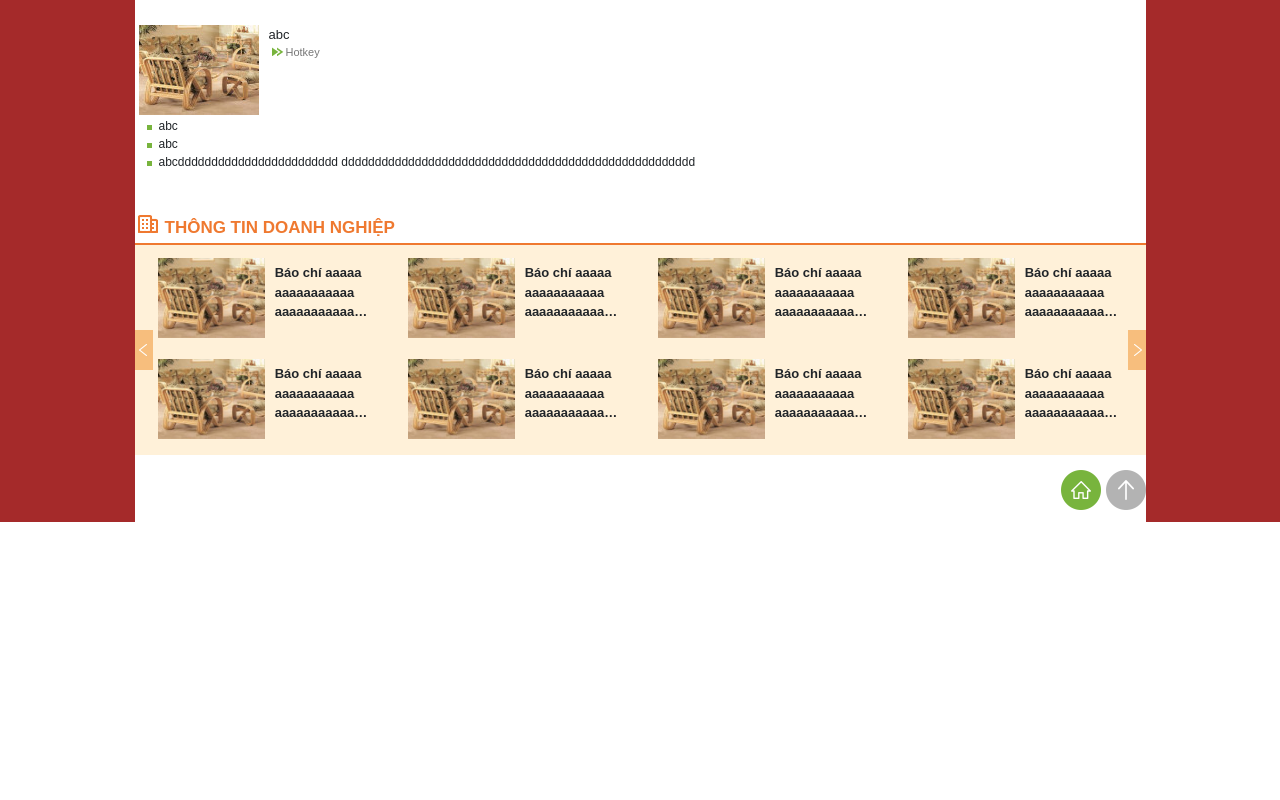
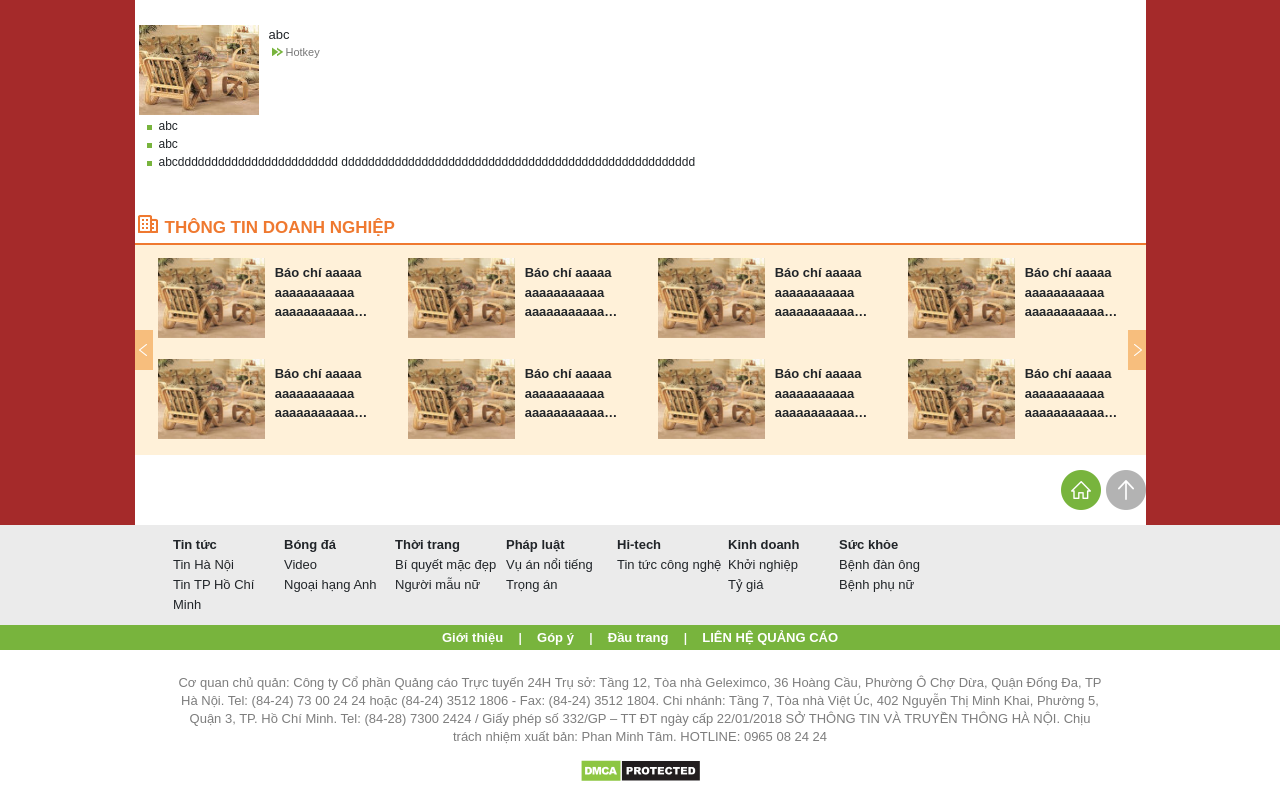
Before and after one commit to phz2712/24hnews.github.io, a React (Create React App) app: page / in a window 1280 px wide. Shown: the part 4258-5058 px from the top of the page. Before the commit the page ends 4780 px from the top, so only its background shows below. Built offline with nearby package versions, Linux system fonts and the light colour scheme.

Commit message:
finish footer

```diff
--- a/src/components/24h/24h.js
+++ b/src/components/24h/24h.js
@@ -1,7 +1,7 @@
 import React, {useState,} from "react";
-import Header from './header/header'
-import Body from './body/body'
-import { connect } from 'react-redux';
+import Header from './header/header';
+import Body from './body/body';
+import Footer from './footer/footer'
 
 function Page24h(props) {
     return (
@@ -12,6 +12,9 @@ function Page24h(props) {
             <body>
                 <Body/>
             </body>
+            <footer>
+                <Footer/>
+            </footer>
         </div>
     );
 }
--- a/src/components/24h/body/body.js
+++ b/src/components/24h/body/body.js
@@ -26,6 +26,10 @@ function Body(props) {
             </div>
         </div>
     const [numDisappear, setNumDisappear]=useState(1);
+
+    const scrollTop = () =>{
+        window.scrollTo({top: 0});
+     };
 
     function increase(){
         setNumDisappear(numDisappear + 1)
@@ -274,7 +278,7 @@ function Body(props) {
                     <div className='gotohome'>
 
                         <img alt='home' src={home}></img>
-                        <img alt='gotohead' src={gotohead}></img>
+                        <img alt='gotohead' onClick={scrollTop} src={gotohead}></img>
                     </div>
                 </div>
             <div className='blank'></div>
--- a/src/components/24h/body/stylebody.js
+++ b/src/components/24h/body/stylebody.js
@@ -17,7 +17,7 @@ export const StyleDiv = styled.div`
         background-color: brown;
         display: flex;
         justify-content: center;
-        height: 4730px;
+        height: 4733px;
 
     }
     .content{
--- /dev/null
+++ b/src/components/24h/footer/footer.js
@@ -0,0 +1,61 @@
+import React, {useState,} from "react";
+import {StyleDiv} from './stylefooter'
+import dmca from '../image/dmca_protected_sml_120m.png'
+
+function Footer(props) {
+    return (
+        <StyleDiv className='cover'>
+            <div className='info'>
+                <div className='groupInfo'>
+                    <div className='titleInfo'>Tin tức</div>
+                    <div className='normalInfo'>Tin Hà Nội</div>
+                    <div className='normalInfo'>Tin TP Hồ Chí Minh</div>
+                </div>
+                <div className='groupInfo'>
+                    <div className='titleInfo'>Bóng đá</div>
+                    <div className='normalInfo'>Video</div>
+                    <div className='normalInfo'>Ngoại hạng Anh</div>
+                </div>
+                <div className='groupInfo'>
+                    <div className='titleInfo'>Thời trang</div>
+                    <div className='normalInfo'>Bí quyết mặc đẹp</div>
+                    <div className='normalInfo'>Người mẫu nữ</div>
+                </div>
+                <div className='groupInfo'>
+                    <div className='titleInfo'>Pháp luật</div>
+                    <div className='normalInfo'>Vụ án nổi tiếng</div>
+                    <div className='normalInfo'>Trọng án</div>
+                </div>
+                <div className='groupInfo'>
+                    <div className='titleInfo'>Hi-tech</div>
+                    <div className='normalInfo'>Tin tức công nghệ</div>
+                </div>
+                <div className='groupInfo'>
+                    <div className='titleInfo'>Kinh doanh</div>
+                    <div className='normalInfo'>Khởi nghiệp</div>
+                    <div className='normalInfo'>Tỷ giá</div>
+                </div>
+                <div className='groupInfo'>
+                    <div className='titleInfo'>Sức khỏe</div>
+                    <div className='normalInfo'>Bệnh đàn ông</div>
+                    <div className='normalInfo'>Bệnh phụ nữ</div>
+                </div>
+            </div>
+            <div className='question'>
+                <div>Giới thiệu</div>
+                l
+                <div>Góp ý</div>
+                l
+                <div>Đầu trang</div>
+                l
+                <div>LIÊN HỆ QUẢNG CÁO</div>
+            </div>
+            <div className='end'>
+                <div>Cơ quan chủ quản: Công ty Cổ phần Quảng cáo Trực tuyến 24H Trụ sở: Tầng 12, Tòa nhà Geleximco, 36 Hoàng Cầu, Phường Ô Chợ Dừa, Quận Đống Đa, TP Hà Nội. Tel: (84-24) 73 00 24 24 hoặc (84-24) 3512 1806 - Fax: (84-24) 3512 1804. Chi nhánh: Tầng 7, Tòa nhà Việt Úc, 402 Nguyễn Thị Minh Khai, Phường 5, Quận 3, TP. Hồ Chí Minh. Tel: (84-28) 7300 2424 / Giấy phép số 332/GP – TT ĐT ngày cấp 22/01/2018 SỞ THÔNG TIN VÀ TRUYỀN THÔNG HÀ NỘI. Chịu trách nhiệm xuất bản: Phan Minh Tâm. HOTLINE: 0965 08 24 24</div>
+                <img src={dmca} alt='dmca'></img>
+            </div>
+        </StyleDiv>
+    );
+}
+
+export default Footer;
--- /dev/null
+++ b/src/components/24h/footer/stylefooter.js
@@ -0,0 +1,55 @@
+import styled from 'styled-components'
+
+export const StyleDiv = styled.div`
+    height: 275px;
+    .info{
+        height: 100px;
+        background-color: #EBEBEB;
+        display: flex;
+        padding-left: 173px;
+        .groupInfo{
+            font-family: Arial, Helvetica, sans-serif;
+            font-size: 13px;
+            font-weight: 400;
+            margin-top: 10px;
+            line-height: 20px;
+            width: 111px;
+            .titleInfo{
+                font-weight: bold;
+            }
+        }
+    }
+    .question{
+        display: flex;
+        justify-content: center;
+        padding-top: 2px;
+        height: 25px;
+        background-color: #78b43d;
+        color: #ffffff;
+
+        div{
+            margin-right: 15px;
+            margin-left: 15px;
+            font-family: Arial, Helvetica, sans-serif;
+            font-size: 13px;
+            font-weight: 600;
+            margin-top :1px;
+        }
+
+    }
+    .end{
+        height: 150px;
+        text-align: center;
+        margin-left: 176px;
+        margin-right: 176px;
+        font-family: Arial, Helvetica, sans-serif;
+        font-size: 13px;
+        font-weight: 400;
+        line-height: 18px;
+        color: #7d7d7d;
+        padding-top: 24px;
+        img{
+            margin-top: 13px;
+        }
+    }
+`
```
Also changed, not shown: src/components/24h/image/dmca_protected_sml_120m.png (added).
